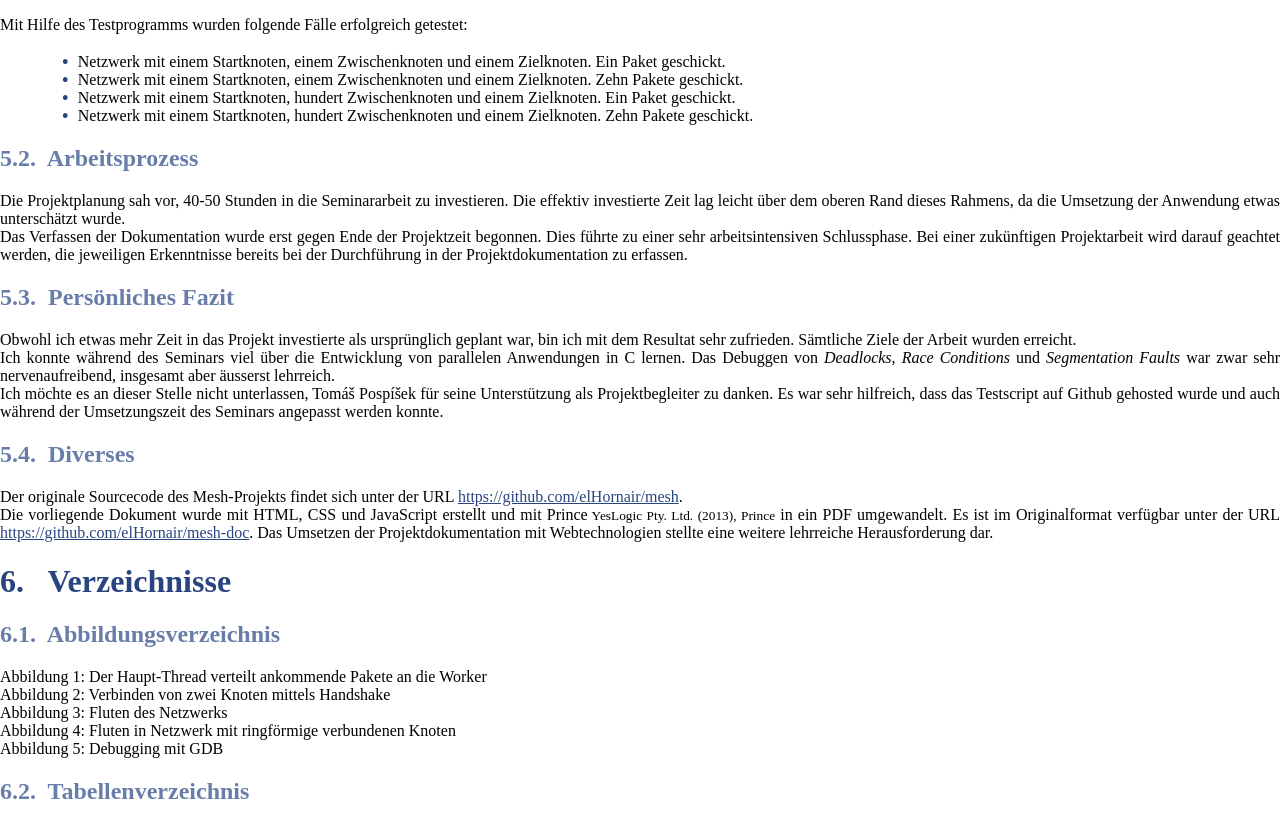
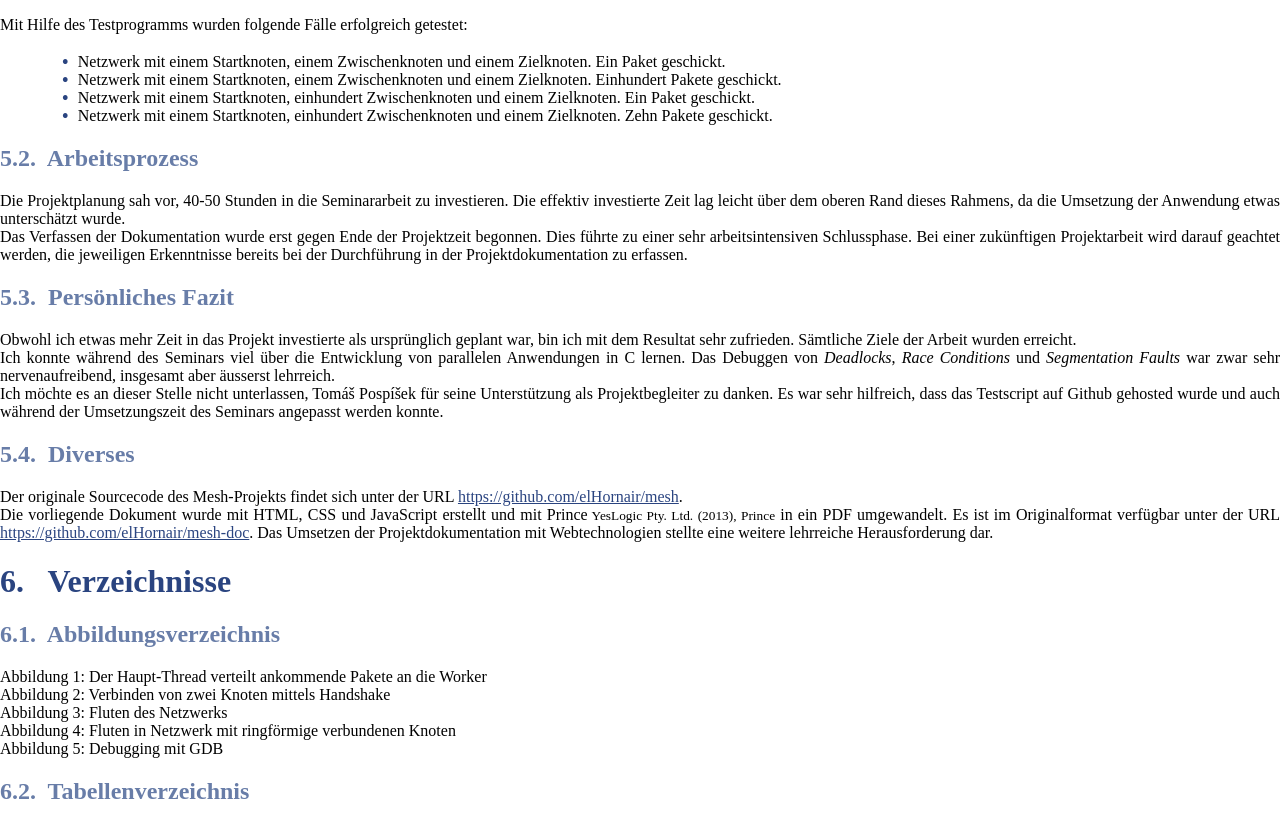
Before and after one commit to elHornair/mesh-doc, a plain HTML site: page index.html in a window 1280 px wide. Shown: the part 7960-8782 px from the top of the page. Drawn offline with Linux system fonts and the light colour scheme.

Commit message:
updated list of tested cases

```diff
--- a/index.html
+++ b/index.html
@@ -493,9 +493,9 @@
         </p>
         <ul>
             <li>Netzwerk mit einem Startknoten, einem Zwischenknoten und einem Zielknoten. Ein Paket geschickt.</li>
-            <li>Netzwerk mit einem Startknoten, einem Zwischenknoten und einem Zielknoten. Zehn Pakete geschickt.</li>
-            <li>Netzwerk mit einem Startknoten, hundert Zwischenknoten und einem Zielknoten. Ein Paket geschickt.</li>
-            <li>Netzwerk mit einem Startknoten, hundert Zwischenknoten und einem Zielknoten. Zehn Pakete geschickt.</li>
+            <li>Netzwerk mit einem Startknoten, einem Zwischenknoten und einem Zielknoten. Einhundert Pakete geschickt.</li>
+            <li>Netzwerk mit einem Startknoten, einhundert Zwischenknoten und einem Zielknoten. Ein Paket geschickt.</li>
+            <li>Netzwerk mit einem Startknoten, einhundert Zwischenknoten und einem Zielknoten. Zehn Pakete geschickt.</li>
         </ul>
 
         <h2>Arbeitsprozess</h2>
```
